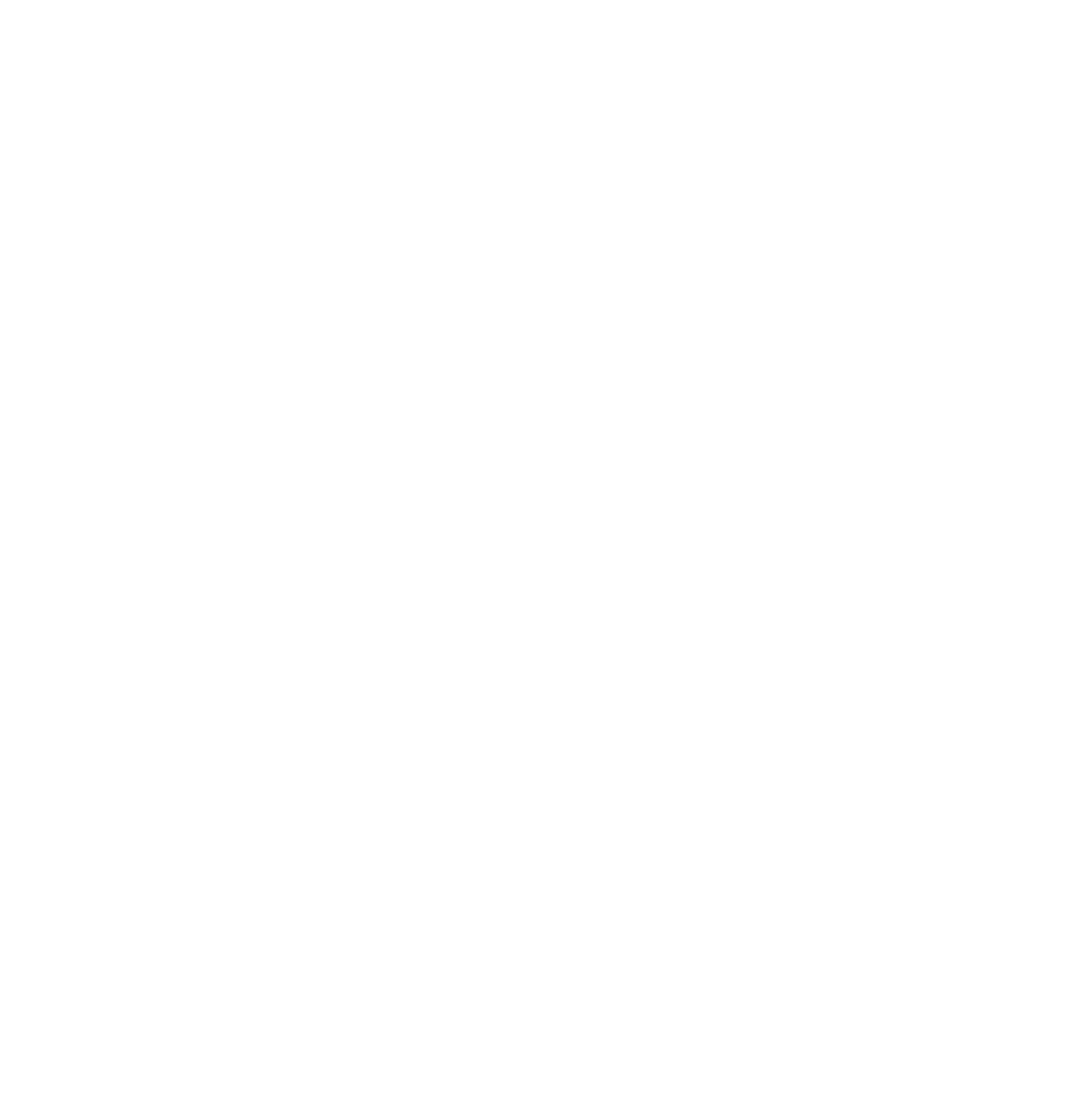
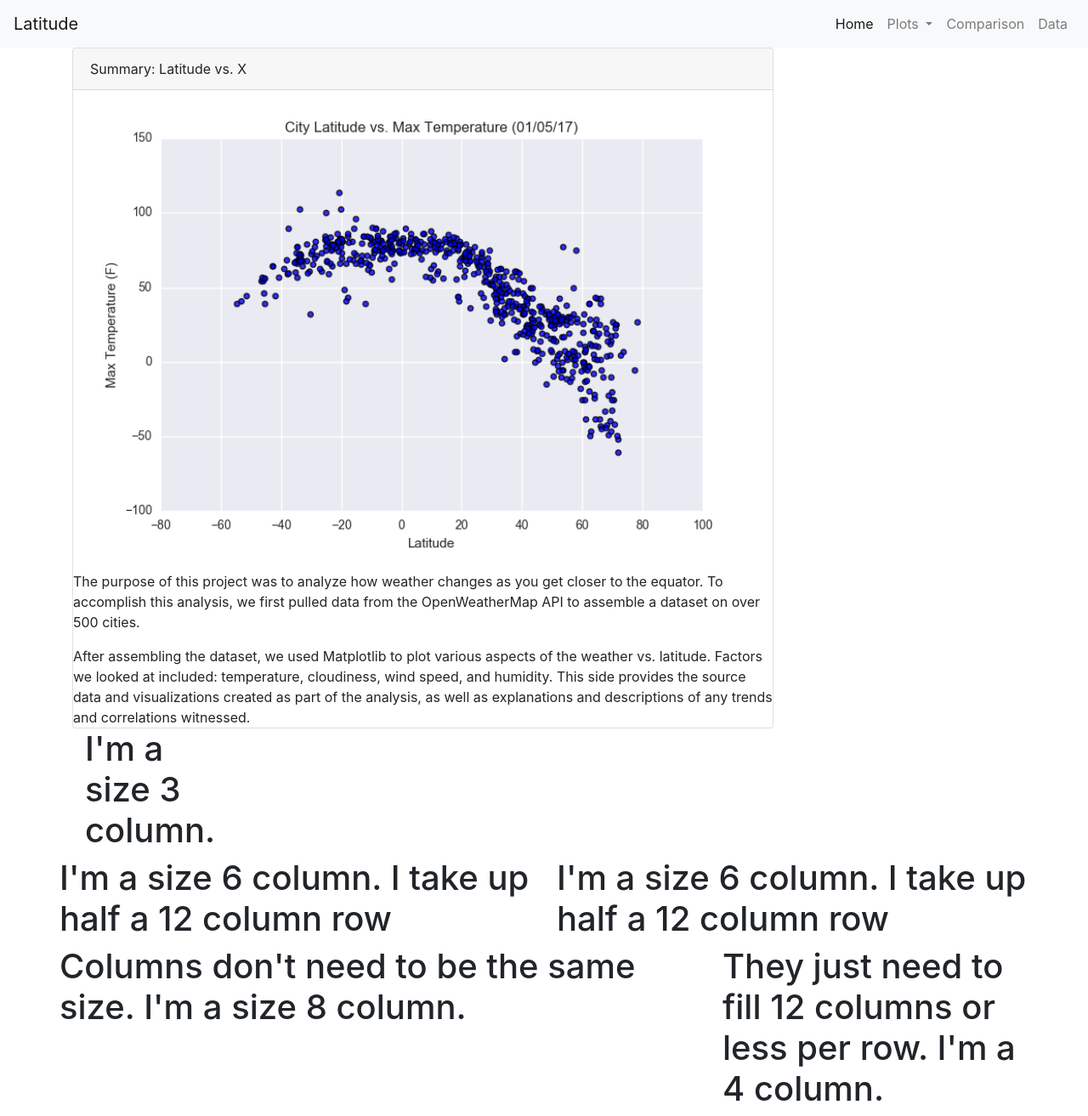
Before and after one commit to lisb020/Web-Design-Challenge, a plain HTML site: page index.html in a window 1280 px wide. Shown: the whole page at 85% size. Before the commit the page ends 800 px from the top, so only its background shows below. Drawn offline with nearby package versions, Linux system fonts and the light colour scheme.

Commit message:
added files

```diff
--- a/index.html
+++ b/index.html
@@ -2,11 +2,99 @@
 <html lang="en-us">
 <head>
   <meta charset="UTF-8">
-  <title>?????</title>
+  <title>Web Design Challenge</title>
+  <!-- Bring in our bootstrap stylesheet -->
+  <link rel="stylesheet" href="https://stackpath.bootstrapcdn.com/bootstrap/4.3.1/css/bootstrap.min.css" integrity="sha384-ggOyR0iXCbMQv3Xipma34MD+dH/1fQ784/j6cY/iJTQUOhcWr7x9JvoRxT2MZw1T" crossorigin="anonymous">
   <link rel="stylesheet" type="text/css" href="style.css">
 </head>
 
 <body>
+  <nav class="navbar navbar-expand-lg navbar-light bg-light">
+    <a class="navbar-brand" href="#">Latitude</a>
+    <button class="navbar-toggler" type="button" data-toggle="collapse" data-target="#navbarSupportedContent" aria-controls="navbarSupportedContent" aria-expanded="false" aria-label="Toggle navigation">
+      <span class="navbar-toggler-icon"></span>
+    </button>
+
+    <div class="collapse navbar-collapse justify-content-end" id="navbarSupportedContent">
+      <ul class="navbar-nav">
+        <li class="nav-item active">
+          <a class="nav-link" href="#">Home <span class="sr-only">(current)</span></a>
+        </li>
+        <li class="nav-item dropdown">
+          <a class="nav-link dropdown-toggle" href="#" id="navbarDropdown" role="button" data-toggle="dropdown" aria-haspopup="true" aria-expanded="false">
+            Plots
+          </a>
+          <div class="dropdown-menu" aria-labelledby="navbarDropdown">
+            <a class="dropdown-item" href="Max_T.html">Max Temperature</a>
+            <a class="dropdown-item" href="Humidity.html">Humidity</a>
+            <a class="dropdown-item" href="Cloud.html">Cloudiness</a>
+            <a class="dropdown-item" href="Wind.html">Wind Speed</a>
+          </div>
+        </li>
+        <li class="nav-item">
+          <a class="nav-link" href="Comparison.html">Comparison</a>
+        </li>
+        <li class="nav-item">
+          <a class="nav-link" href="Data.html">Data</a>
+        </li>
+      </ul>
+    </div>
+  </nav>
+</div>
+
+
+<!-- Creates the Overall Grid -->
+<div class="container">
+
+  <!-- First Row -->
+  <div class="row">
+
+    <!-- First column) -->
+    <div class="col-md-9 col-sm-12">
+      <div class="card">
+        <div class="card-header">Summary: Latitude vs. X</div>
+        <img class="card-img-top" src="Resources/assets/images/Fig1.png" alt="Card image cap">
+        <p class="card-text">The purpose of this project was to analyze how weather changes as you get closer to the equator. To accomplish this analysis, we first pulled data from the OpenWeatherMap API to assemble a dataset on over 500 cities.</p>
+        <p class="card-text">After assembling the dataset, we used Matplotlib to plot various aspects of the weather vs. latitude. Factors we looked at included: temperature, cloudiness, wind speed, and humidity. This side provides the source data and visualizations created as part of the analysis, as well as explanations and descriptions of any trends and correlations witnessed.</p>
+      </div>
+
+    <!-- Second column) -->
+    <div class="col-md-3">
+      <h1>I'm a size 3 column.</h1>
+    </div>
+  </div>
+
+  <!-- Second Row -->
+  <div class="row">
+
+    <!-- First of two columns -->
+    <div class="col-md-6">
+      <h1>I'm a size 6 column. I take up half a 12 column row</h1>
+    </div>
+
+    <!-- Second of two columns -->
+    <div class="col-md-6">
+      <h1>I'm a size 6 column. I take up half a 12 column row</h1>
+    </div>
+  </div>
+
+  <!--Third Row-->
+  <div class="row">
+    <!--First of Two Columns-->
+    <div class="col-md-8">
+      <h1>Columns don't need to be the same size. I'm a size 8 column.</h1>
+    </div>
+    <!--Second of Two Columns-->
+    <div class="col-md-4">
+      <h1>They just need to fill 12 columns or less per row. I'm a 4 column.</h1>
+    </div>
+  </div>
+
+</div>
+
+  <script src="https://code.jquery.com/jquery-3.3.1.slim.min.js" integrity="sha384-q8i/X+965DzO0rT7abK41JStQIAqVgRVzpbzo5smXKp4YfRvH+8abtTE1Pi6jizo" crossorigin="anonymous"></script>
+  <script src="https://cdnjs.cloudflare.com/ajax/libs/popper.js/1.14.7/umd/popper.min.js" integrity="sha384-UO2eT0CpHqdSJQ6hJty5KVphtPhzWj9WO1clHTMGa3JDZwrnQq4sF86dIHNDz0W1" crossorigin="anonymous"></script>
+  <script src="https://stackpath.bootstrapcdn.com/bootstrap/4.3.1/js/bootstrap.min.js" integrity="sha384-JjSmVgyd0p3pXB1rRibZUAYoIIy6OrQ6VrjIEaFf/nJGzIxFDsf4x0xIM+B07jRM" crossorigin="anonymous"></script>
 
 </body>
 
```
Also changed, not shown: Cloud.html (added), Comparison.html (added), Data.html (added), Humidity.html (added), Max_T.html (added), Wind.html (added), 1 other file.
